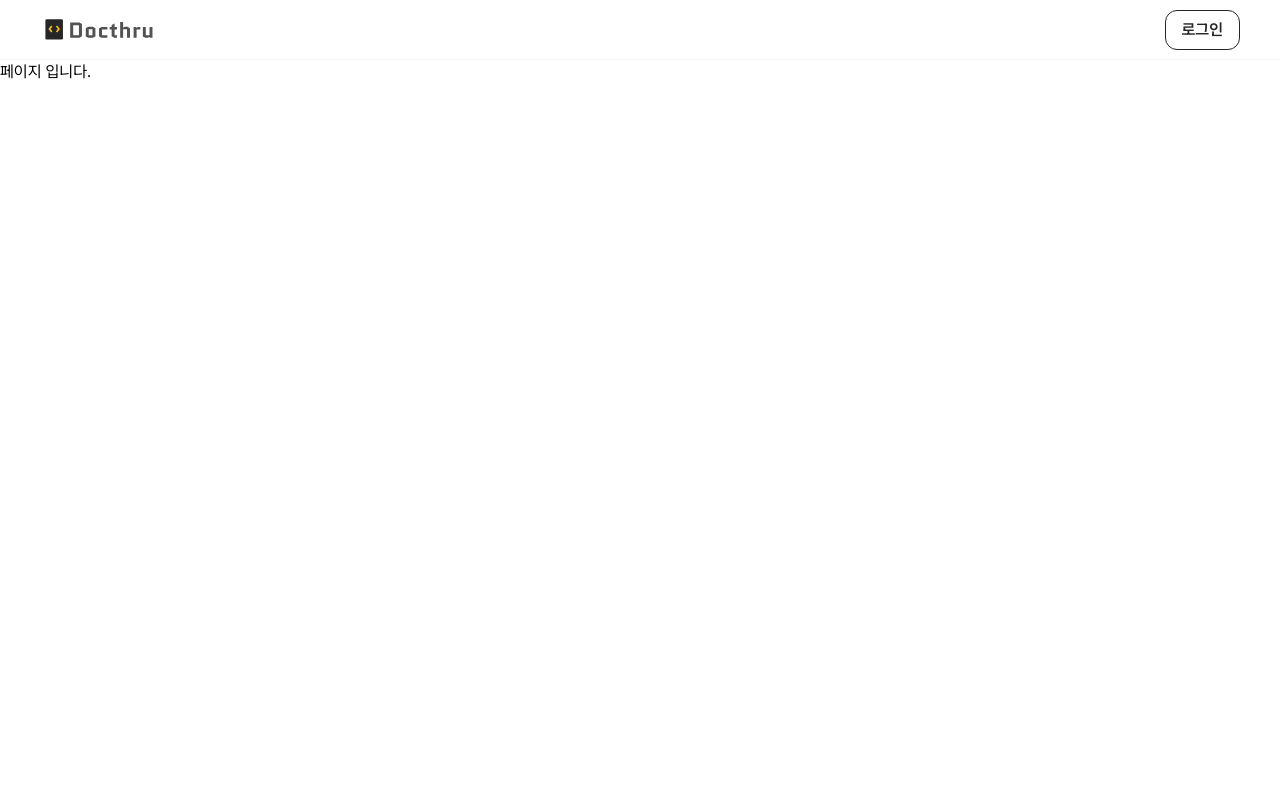
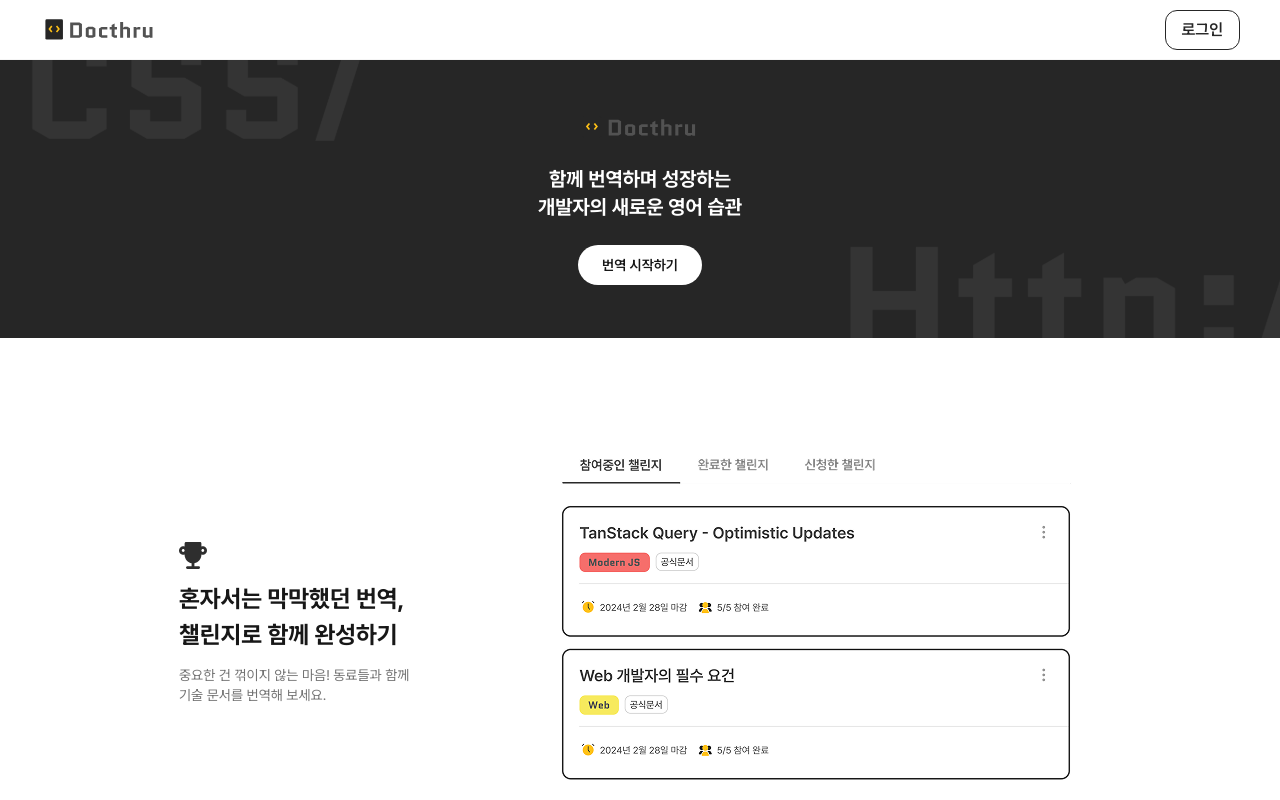
Before and after one commit to quothraven1122/13-docthru-2-FE, a Next.js app: page / in a window 1280 px wide. Shown: the top 800 px of the page. Built offline with nearby package versions, Linux system fonts and the light colour scheme.

Commit message:
feat: #39 landingPage 퍼블리싱

```diff
--- /dev/null
+++ b/src/app/(main)/_components/LandingFeatureSection.jsx
@@ -0,0 +1,28 @@
+import Image from "next/image";
+
+export default function LandingFeatureSection({ icon, title, description, imgSm, imgLg, imgSize, imgAlt }) {
+  return (
+    <section className="mx-auto flex max-w-93.75 flex-col gap-8 px-4 py-12 md:max-w-186 lg:max-w-300 lg:flex-row lg:items-center lg:justify-center lg:gap-16 lg:px-0 lg:py-20">
+      <div className="md:ml-[1.94rem] lg:ml-0 lg:w-72 lg:shrink-0">
+        <Image src={icon} alt="" width={28} height={28} aria-hidden="true" />
+        <h2 className="mt-3 text-[1.5rem] font-bold whitespace-pre-line text-gray-900">{title}</h2>
+        <p className="mt-3 text-sm whitespace-pre text-gray-500">{description}</p>
+      </div>
+
+      <Image
+        src={imgLg}
+        alt={imgAlt}
+        width={imgSize.lg.width}
+        height={imgSize.lg.height}
+        className="hidden md:mx-auto md:block lg:mx-0 lg:block"
+      />
+      <Image
+        src={imgSm}
+        alt={imgAlt}
+        width={imgSize.sm.width}
+        height={imgSize.sm.height}
+        className="h-auto w-full md:hidden lg:hidden"
+      />
+    </section>
+  );
+}
--- /dev/null
+++ b/src/app/(main)/_components/LandingPage.jsx
@@ -0,0 +1,74 @@
+import Image from "next/image";
+import Link from "next/link";
+import React from "react";
+
+import LandingFeatureSection from "./LandingFeatureSection";
+
+const FEATURE_SECTIONS = [
+  {
+    icon: "/icons/ic_trophy.svg",
+    title: "혼자서는 막막했던 번역,\n챌린지로 함께 완성하기",
+    description: "중요한 건 꺾이지 않는 마음! 동료들과 함께\n기술 문서를 번역해 보세요.",
+    imgSm: "/landing/landing_img1_sm.png",
+    imgLg: "/landing/landing_img1_lg.png",
+    imgSize: { sm: { width: 343, height: 277 }, lg: { width: 570, height: 411 } },
+    imgAlt: "챌린지 목록 미리보기",
+  },
+  {
+    icon: "/icons/ic_heart_black.svg",
+    title: "내가 좋아하는 기술 번역,\n내가 필요한 기술 번역",
+    description: "이미 진행 중인 번역 챌린지에 참여하거나,\n새로운 번역 챌린지를 시작해 보세요.",
+    imgSm: "/landing/landing_img2_sm.png",
+    imgLg: "/landing/landing_img2_lg.png",
+    imgSize: { sm: { width: 375, height: 300 }, lg: { width: 570, height: 455 } },
+    imgAlt: "챌린지 상세 미리보기",
+  },
+  {
+    icon: "/icons/ic_commnet.svg",
+    title: "피드백으로 함께 성장하기",
+    description: "번역 작업물에 대해 피드백을 주고 받으며\n영어 실력은 물론, 개발 실력까지 키워보세요.",
+    imgSm: "/landing/landing_img3_sm.png",
+    imgLg: "/landing/landing_img3_lg.png",
+    imgSize: { sm: { width: 343, height: 235 }, lg: { width: 505, height: 346 } },
+    imgAlt: "피드백 미리보기",
+  },
+];
+
+export default function LandingPage() {
+  return (
+    <main>
+      <div className="bg-brand-dark">
+        <section className="h-69.5 md:h-69.5 max-w-93.75 md:max-w-186 lg:max-w-[1920px] mx-auto flex flex-col items-center justify-center gap-6 bg-landing-bg-sm md:bg-landing-bg-md lg:bg-landing-bg-lg bg-cover bg-center bg-no-repeat">
+          <Image alt="로고 이미지" src="/logos/logo.svg" width={126} height={28.35} />
+
+          <p className="text-center text-lg font-bold text-white md:text-xl">
+            함께 번역하며 성장하는
+            <br />
+            개발자의 새로운 영어 습관
+          </p>
+
+          <Link href="/challenges" className="rounded-full bg-white px-6 py-2.5 text-sm font-semibold text-gray-900">
+            번역 시작하기
+          </Link>
+        </section>
+      </div>
+
+      <div className="mx-auto divide-y divide-dashed divide-gray-200 max-w-85.5 md:max-w-151.75 lg:max-w-247.75">
+        {FEATURE_SECTIONS.map((section) => (
+          <LandingFeatureSection key={section.imgAlt} {...section} />
+        ))}
+      </div>
+
+      <section className="px-4 py-16 text-center">
+        <p className="text-[1.125rem] font-semibold text-gray-900">함께 번역하고 성장하세요!</p>
+
+        <Link
+          href="/challenges"
+          className="mt-6 inline-block rounded-xl bg-gray-900 px-6 py-2.5 font-semibold text-[1rem] text-white"
+        >
+          번역 시작하기
+        </Link>
+      </section>
+    </main>
+  );
+}
--- a/src/app/(main)/page.js
+++ b/src/app/(main)/page.js
@@ -1,3 +1,5 @@
+import LandingPage from "./_components/LandingPage";
+
 export default function Home() {
-  return <div>페이지 입니다.</div>;
+  return <LandingPage />;
 }
```
